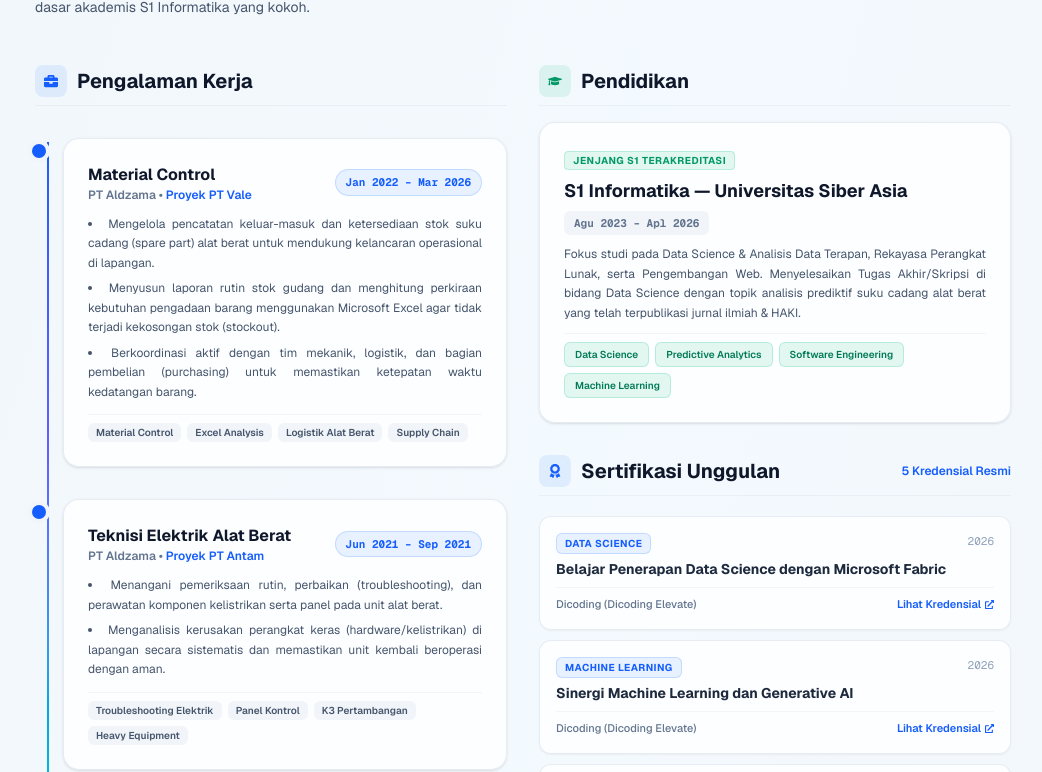
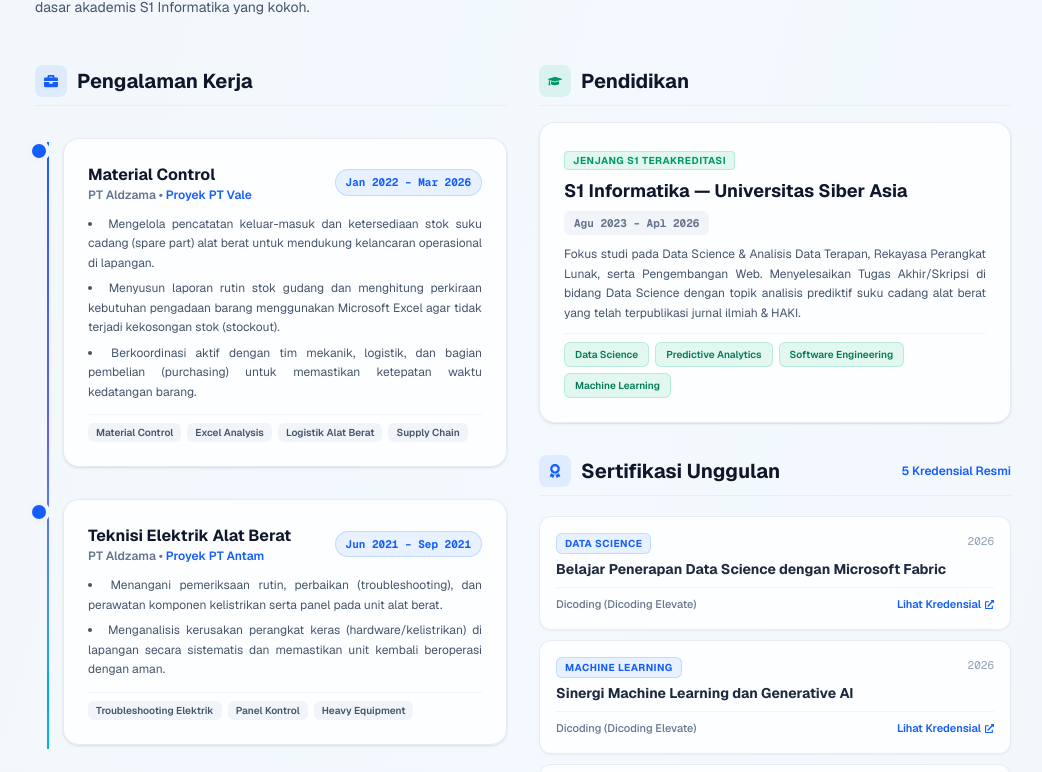
Before and after one commit to Teukuraja/online-cv, a Next.js app: page / in a window 1280 px wide. Shown: the part 1795-2567 px from the top of the page, without its empty margins (117-1159 px from the left). Built offline with nearby package versions, Linux system fonts and the light colour scheme.

Commit message:
perubahan untuk K3nya

```diff
--- a/components/Experience.tsx
+++ b/components/Experience.tsx
@@ -28,7 +28,7 @@ const EXPERIENCES = [
       'Menangani pemeriksaan rutin, perbaikan (troubleshooting), dan perawatan komponen kelistrikan serta panel pada unit alat berat.',
       'Menganalisis kerusakan perangkat keras (hardware/kelistrikan) di lapangan secara sistematis dan memastikan unit kembali beroperasi dengan aman.',
     ],
-    skills: ['Troubleshooting Elektrik', 'Panel Kontrol', 'K3 Pertambangan', 'Heavy Equipment'],
+    skills: ['Troubleshooting Elektrik', 'Panel Kontrol', 'Heavy Equipment'],
   },
 ];
 
```
